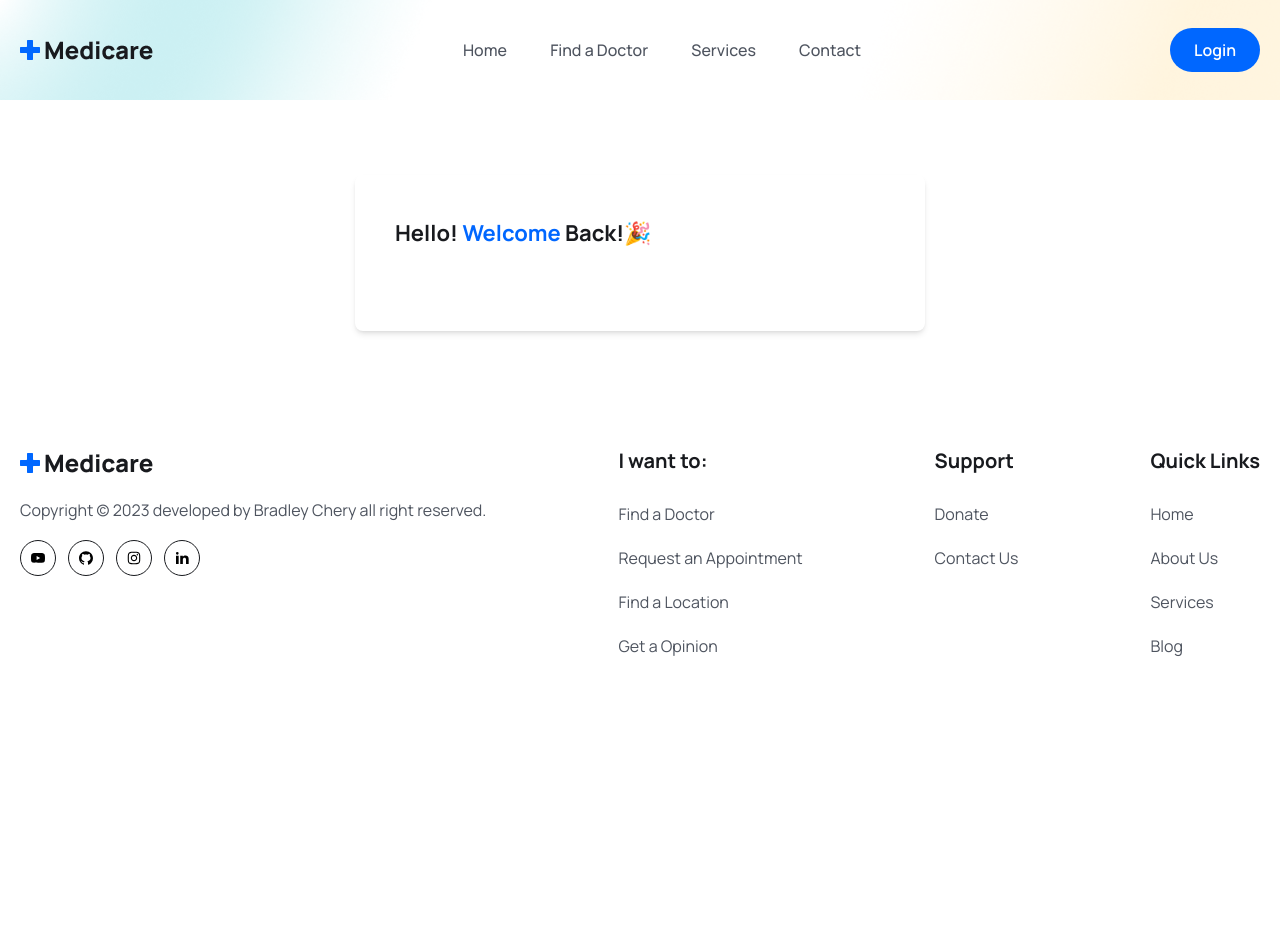
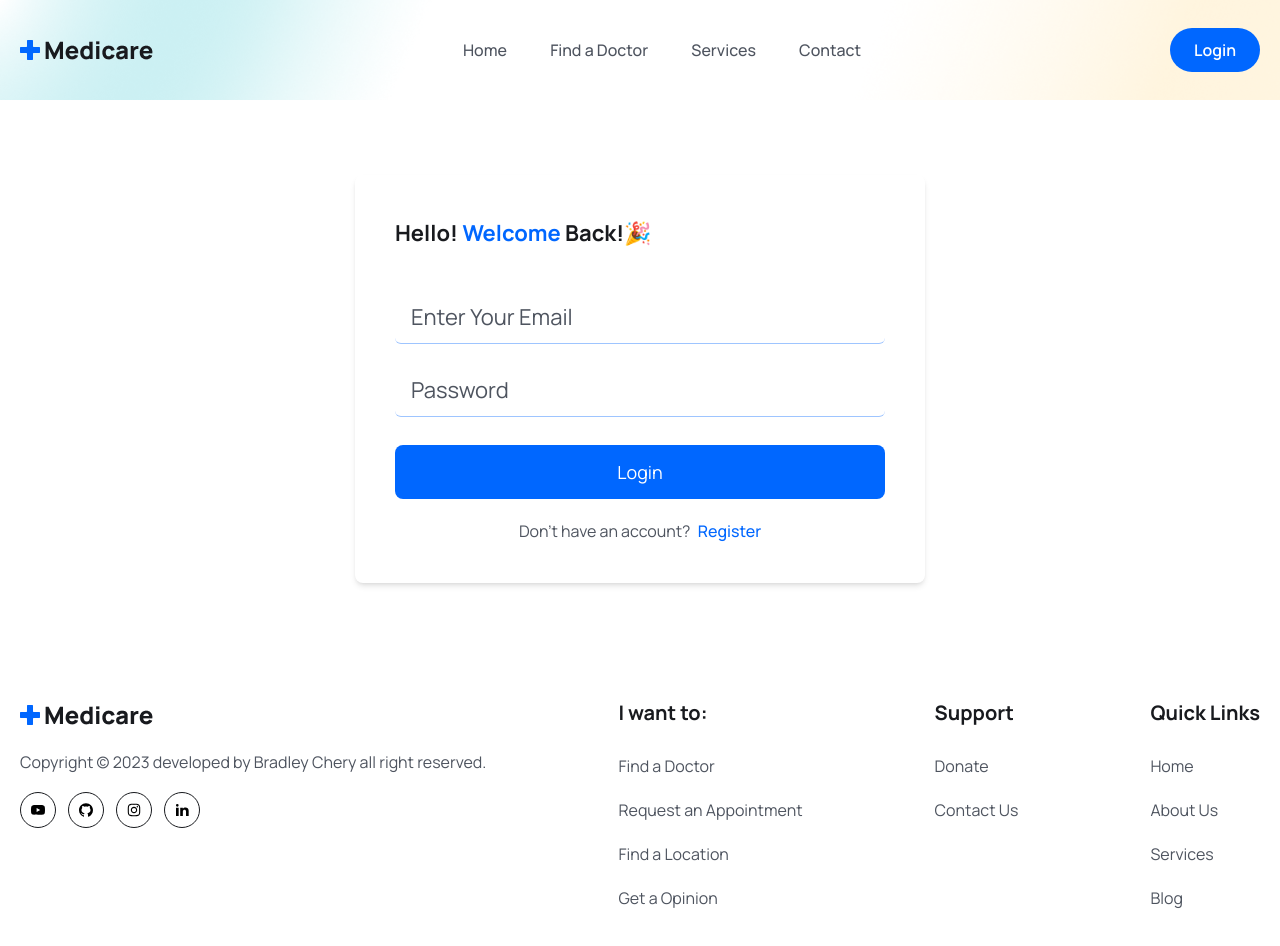
Before and after one commit to brad434/MedicareBooking, a React (Vite) app in the folder frontend/: page /login in a window 1280 px wide. Shown: the top 946 px of the page. Before the commit the page ends 800 px from the top, so only its background shows below. Built offline with nearby package versions, Linux system fonts and the light colour scheme.

Commit message:
Completed the login page

```diff
--- a/frontend/src/pages/Login.jsx
+++ b/frontend/src/pages/Login.jsx
@@ -1,8 +1,35 @@
+import { useState } from "react"
+import { Link } from 'react-router-dom';
+
 const Login = () => {
+    const [formData, setFormData] = useState({
+        email: "",
+        password: ""
+    })
+
+    const handleInputChange = e => {
+        setFormData({ ...formData, [e.target.name]: e.target.value })
+    }
+
     return (
         <section className="px-5 lg:px-0">
             <div className="w-full max-w-[570px] mx-auto rounded-lg shadow-md md:p-10">
                 <h3 className="text-headingColor text-[22px] leading-9 font-bold mb-10">Hello! <span className="text-primaryColor">Welcome</span> Back!🎉</h3>
+
+                <form>
+                    <div className="mb-5">
+                        <input type="email" placeholder="Enter Your Email" name="email" value={formData.email} onChange={handleInputChange} className="w-full px-4 py-3 border-b border-solid border-[#0066ff61] focus:outline-none focus:border-b-primaryColor text-[22px] leading-7 text-headingColor placeholder:text-textColor rounded-md cursor-pointer" required />
+                    </div>
+                    <div className="mb-5">
+                        <input type="password" placeholder="Password" name="password" value={formData.password} onChange={handleInputChange} className="w-full px-4 py-3 border-b border-solid border-[#0066ff61] focus:outline-none focus:border-b-primaryColor text-[22px] leading-7 text-headingColor placeholder:text-textColor rounded-md cursor-pointer" required />
+                    </div>
+
+                    <div className="mt-7">
+                        <button type="submit" className="w-full bg-primaryColor text-white text-[18px] leading-[30px] rounded-lg px-4 py-3">Login</button>
+                    </div>
+
+                    <p className="mt-5 text-textColor text-center">Don't have an account? <Link to='/register' className="text-primaryColor font-medium ml-1">Register</Link></p>
+                </form>
             </div>
         </section>
     )
```
